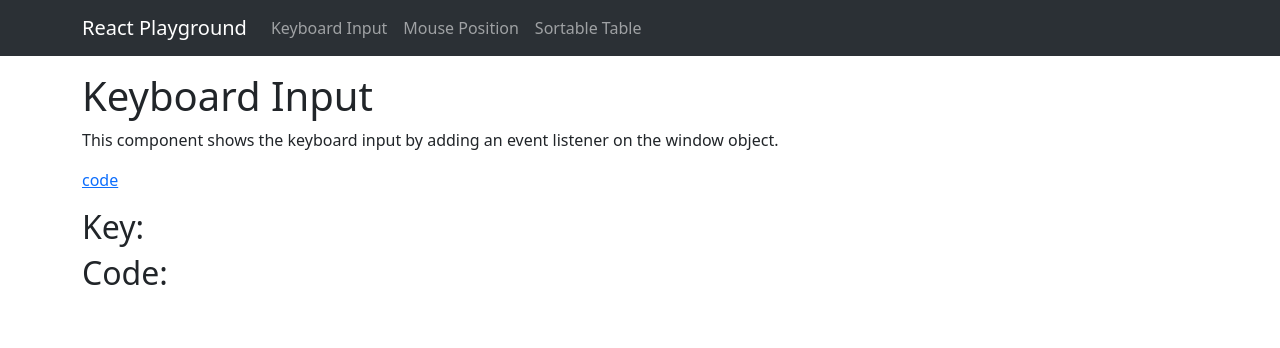
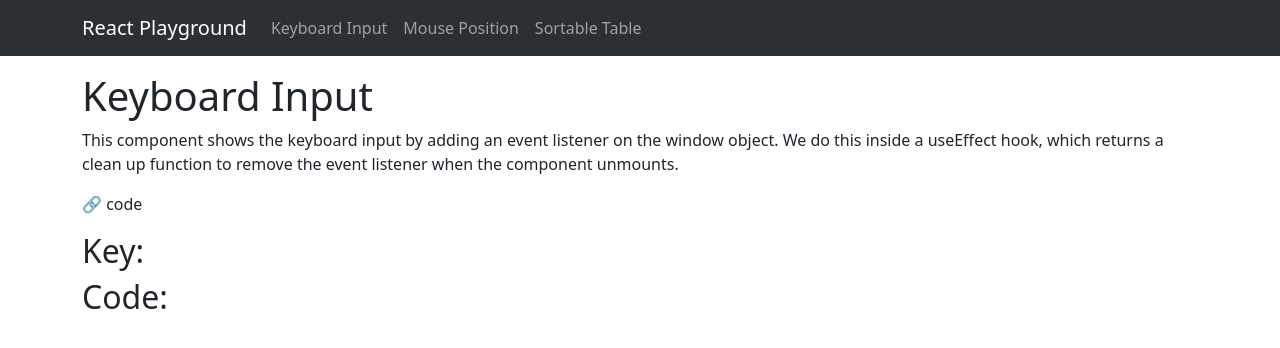
Before and after one commit to Ahuanmarca/react-playground, a React (Vite) app: page /keyboardinput in a window 1280 px wide. Shown: the top 348 px of the page. Built offline with nearby package versions, Linux system fonts and the light colour scheme.

Commit message:
Update KeyboardInput page so input disappears after 1 second (unless new keys are pressed).

```diff
--- a/src/pages/KeyboardInput/KeyboardInput.jsx
+++ b/src/pages/KeyboardInput/KeyboardInput.jsx
@@ -1,5 +1,5 @@
 import React from "react";
-// import './KeyboardInput.css';
+import Nav from "react-bootstrap/Nav";
 
 function KeyboardInput() {
   const [input, setInput] = React.useState({
@@ -23,17 +23,36 @@ function KeyboardInput() {
     return () => window.removeEventListener("keydown", handleKeyDown);
   }, []);
 
+  React.useEffect(() => {
+    if(input.code !== "") {
+      const timeout = window.setTimeout(() => {
+        setInput((prevInput) => {
+          const nextInput = {...prevInput};
+          nextInput.key = "";
+          nextInput.code = "";
+          return nextInput;
+        })
+      }, 500);
+      return () => window.clearTimeout(timeout);
+    }
+  }, [input])
+
   return (
     <>
       <h1>Keyboard Input</h1>
       <p>
         This component shows the keyboard input by adding an event listener on
-        the window object.
+        the window object. We do this inside a useEffect hook, which returns a
+        clean up function to remove the event listener when the component
+        unmounts.
       </p>
       <p>
-        <a target="blank" href="https://github.com/Ahuanmarca/react-playground/blob/fc9533b6a3cf59bf945d94c80998b907fd2eb306/src/pages/KeyboardInput/KeyboardInput.jsx">
-          code
-        </a>
+        <Nav.Link
+          target="blank"
+          href="https://github.com/Ahuanmarca/react-playground/blob/fc9533b6a3cf59bf945d94c80998b907fd2eb306/src/pages/KeyboardInput/KeyboardInput.jsx"
+        >
+          🔗 code
+        </Nav.Link>
       </p>
       <h2>Key: {input.key}</h2>
       <h2>Code: {input.code}</h2>
```
